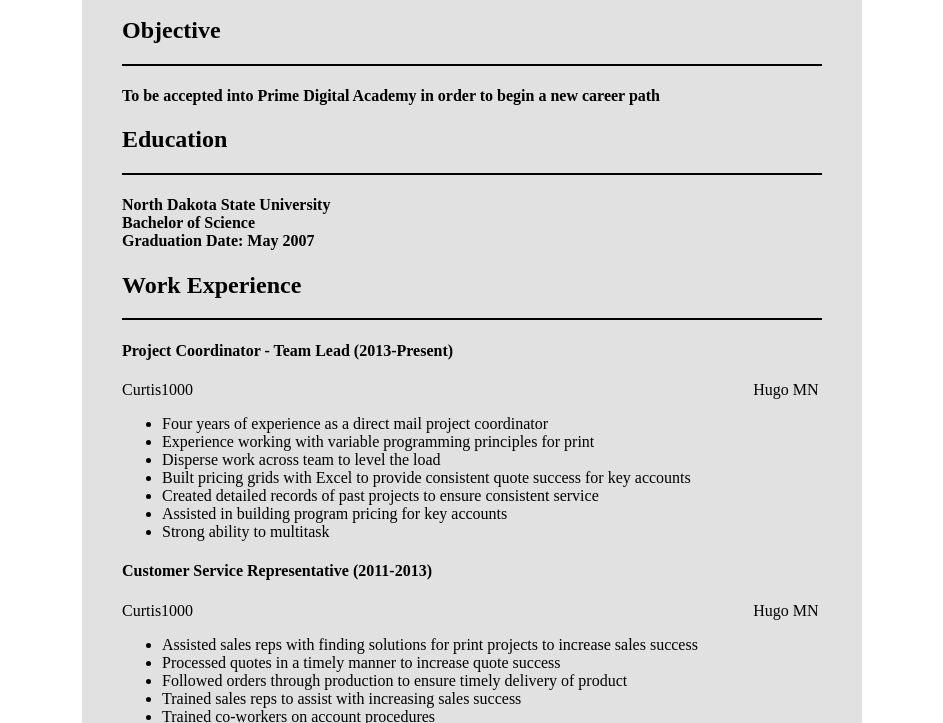
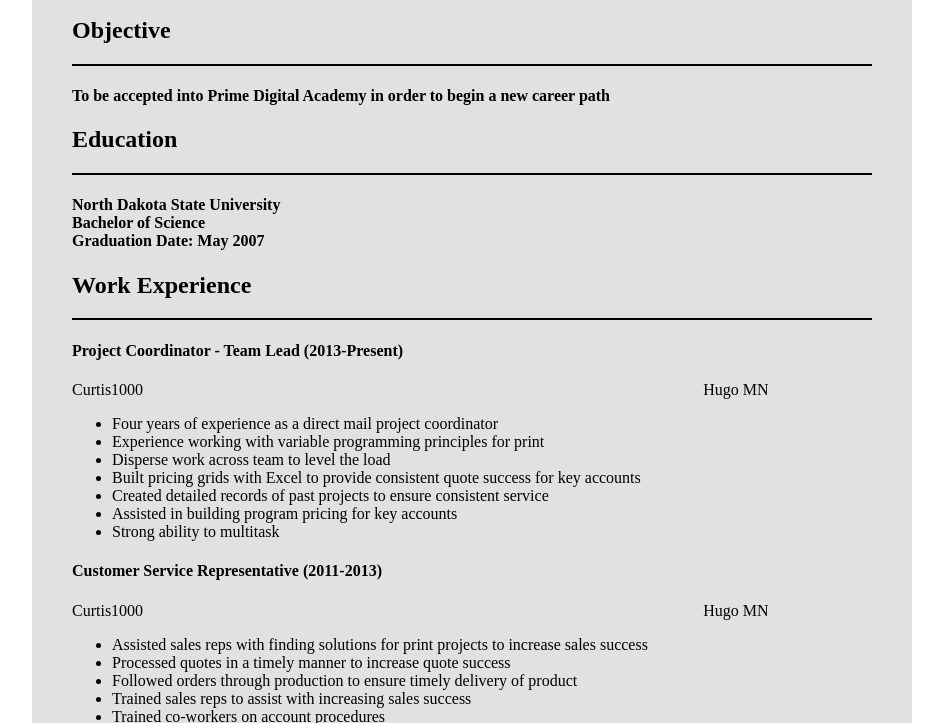
Before and after one commit to kburns17/kburns17.github.io, a plain HTML site: page index.html in a window 1280 px wide. Shown: the part 227-950 px from the top of the page, without its empty margins (168-1111 px from the left). Drawn offline with Linux system fonts and the light colour scheme.

Commit message:
Update style.css

```diff
--- a/style.css
+++ b/style.css
@@ -8,7 +8,8 @@
   backgound-color: gray;
 }
 .box{
-  width: 700px;
+  max-width: 800px;
+  width: 100%;
   background: #e1e1e1;
   padding: 40px;
   text-align: left;
```
